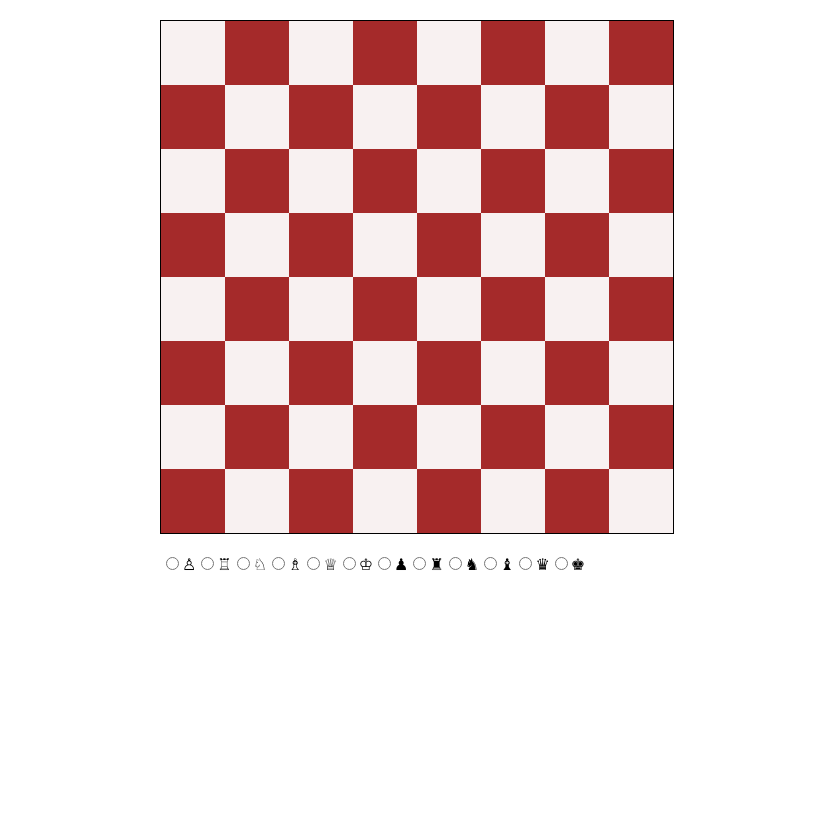
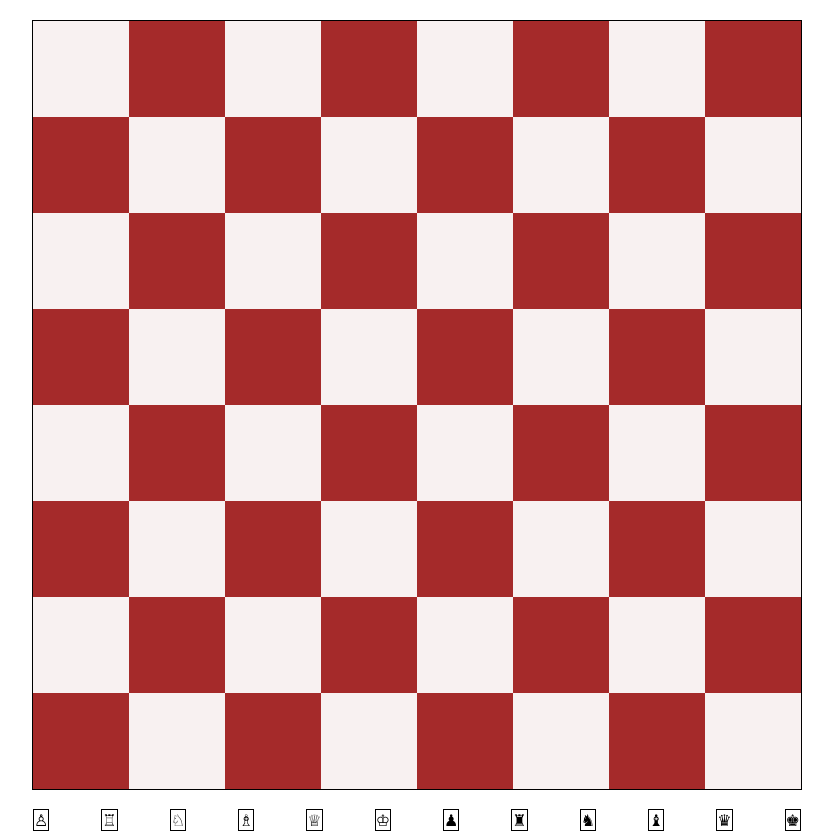
Before and after one commit to mherrerarendon/chess-board-setup, a React (Create React App) app: page / in a window 1280 px wide. Shown: the whole page, without its empty margins (223-1056 px from the left). Before the commit the page ends 800 px from the top, so only its background shows below. Built offline with nearby package versions, Linux system fonts and the light colour scheme.

Commit message:
radios at the bottom work

```diff
--- a/src/App.css
+++ /dev/null
@@ -1,35 +0,0 @@
-
-.white-square {
-  background-color: rgb(248, 241, 241);
-  font-size: 26pt;
-  align-content: center;
-  justify-content: center;
-}
-
-.dark-square {
-  background-color: brown;
-  font-size: 26pt;
-  align-content: center;
-  justify-content: center;
-}
-
-.board {
-  display: grid;
-  grid-template-columns: repeat(8, 1fr);
-  border: 1px solid black;
-  width: 40vw;
-  height: 40vw;
-  position: relative;
-  margin: auto;
-  margin-top: 20px;
-}
-
-.piece-selection-container {
-  margin: auto;
-  margin-top: 20px;
-  width: 40vw;
-}
-
-/* .piece-radio {
-  float:left;
-} */
--- a/src/App.js
+++ b/src/App.js
@@ -1,5 +1,5 @@
 import { useState } from 'react'
-import './App.css';
+import './App.scss';
 import Board from './components/Board';
 import PieceSelection from './components/PieceSelection';
 
@@ -21,6 +21,7 @@ function App() {
 
   return (
     <div className="App">
+      <div className="main-container">
         <Board
           board_state={board_state}
           add_piece={add_piece}
@@ -30,6 +31,7 @@ function App() {
           handleChange={handleChange}
         />
       </div>
+    </div>
   );
 }
 
--- /dev/null
+++ b/src/App.scss
@@ -0,0 +1,72 @@
+:root {
+  --main-content-width: 60vw
+}
+
+.main-container {
+
+}
+
+.white-square {
+  background-color: rgb(248, 241, 241);
+  font-size: 26pt;
+  align-content: center;
+  justify-content: center;
+}
+
+.dark-square {
+  background-color: brown;
+  font-size: 26pt;
+  align-content: center;
+  justify-content: center;
+}
+
+.board {
+  display: grid;
+  grid-template-columns: repeat(8, 1fr);
+  border: 1px solid black;
+  width: var(--main-content-width);
+  height: var(--main-content-width);
+  position: relative;
+  margin: auto;
+  margin-top: 20px;
+}
+
+.piece-selection-container {
+  display: flex;
+  margin: auto;
+  margin-top: 20px;
+  width: var(--main-content-width);
+  justify-content: space-between;
+}
+
+/* .piece-radio:active {
+  background-color: cyan;
+} */
+
+input[type="radio"]:checked{
+  visibility:hidden;
+}
+
+/* input[type="radio"]:hover{
+  background-color:rgb(63, 138, 138);
+} */
+
+.piece-label {
+  border: 1px solid black;
+}
+
+.piece-label:hover {
+  background-color: cyan;
+}
+
+/* .piece-label:active {
+  background-color: darkblue;
+} */
+.piece-radio2 {
+  input[type="radio"] {
+    display: none;
+    &:checked + label {
+      background-color: aquamarine;
+    }
+  }
+}
--- a/src/components/PieceButton.js
+++ b/src/components/PieceButton.js
@@ -2,7 +2,7 @@ import React from 'react'
 
 const PieceButton = ({ piece_id, handleChange, selected_id }) => {
     return (
-        <>
+        <div className="piece-radio2">
             <input
                 className="piece-radio"
                 type="radio"
@@ -12,9 +12,8 @@ const PieceButton = ({ piece_id, handleChange, selected_id }) => {
                 value={piece_id}
                 checked={selected_id === piece_id}
             />
-            <label htmlFor={piece_id}>{piece_id}</label>
-            {/* <br /> */}
-        </>
+            <label className="piece-label" htmlFor={piece_id}>{piece_id}</label>
+        </div>
     )
 }
 
```
Lines whose indentation alone changed are shown as unchanged.
